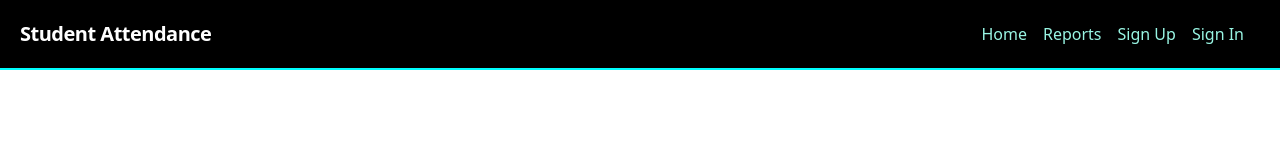
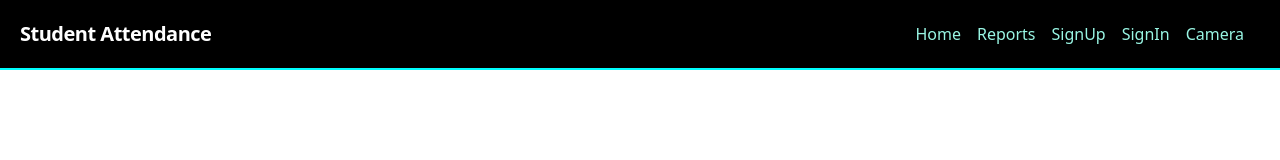
Before and after one commit to AbdElrahmanBEBO/Biometric-Authentication, a React (Create React App) app: page /ViewCam in a window 1280 px wide. Shown: the top 160 px of the page. Built offline with nearby package versions, Linux system fonts and the light colour scheme; no server answers.

Commit message:
add a webcamera

```diff
--- a/package.json
+++ b/package.json
@@ -16,6 +16,7 @@
     "react-icons": "^4.3.1",
     "react-router-dom": "^6.3.0",
     "react-scripts": "5.0.0",
+    "react-webcam": "^7.0.1",
     "web-vitals": "^2.1.4"
   },
   "scripts": {
--- a/src/App.js
+++ b/src/App.js
@@ -1,10 +1,7 @@
 import React from 'react';
 import { BrowserRouter as Router, Routes, Route } from "react-router-dom"
 
-import Navbar from "./Pages/Navbar";
-import Reports from "./Pages/Reports/Reports"
-import SignIn from './Pages/Sign-in/SignIn';
-import SignUp from './Pages/Sign-up/SignUp';
+import { Navbar, SignIn, SignUp, Reports, ViewCam } from './Pages';
 
 export default function App() {
   return (
@@ -16,6 +13,7 @@ export default function App() {
         <Route path='/Reports' element={<Reports />}/>
         <Route path='/SignUp' element={<SignUp />}/>
         <Route path='/SignIn' element={<SignIn />}/>
+        <Route path='/ViewCam' element={<ViewCam />}/>
         <Route path='*'/>
       </Routes>
     </Router>
--- /dev/null
+++ b/src/Pages/Camera/ViewCam.jsx
@@ -0,0 +1,10 @@
+import React from "react";
+import Webcam from "react-webcam";
+
+export default function ViewCam() {
+    return (
+        <div className="flex justify-center items-center m-9 p-9">
+            <Webcam />
+        </div>
+    )
+}
--- a/src/Pages/Navbar.jsx
+++ b/src/Pages/Navbar/Navbar.jsx
@@ -23,8 +23,9 @@ export default function Navbar() {
       >
         <a href="/home">Home</a>
         <a href="/reports">Reports</a>
-        <a href="/SignUp">Sign Up</a>
-        <a href="/SignIn">Sign In</a>
+        <a href="/SignUp">SignUp</a>
+        <a href="/SignIn">SignIn</a>
+        <a href="/ViewCam">Camera</a>
       </div>
       <div className="block sm:hidden">
         <button
--- a/src/Pages/Reports/Reports.jsx
+++ b/src/Pages/Reports/Reports.jsx
@@ -5,7 +5,7 @@ import { MdFormatListBulleted } from "react-icons/md";
 import { BsCheckCircleFill } from "react-icons/bs";
 
 //Array of Students
-import Students from "../studentData";
+import Students from "./studentData";
 
 export default function Reports() {
   const [StudentsData, updateStudents] = React.useState(Students);
--- a/src/Pages/Sign-up/SignUp.jsx
+++ b/src/Pages/Sign-up/SignUp.jsx
@@ -1,7 +1,7 @@
 import React from "react";
 import background from "../../assets/BG.jpg";
 
-import Students from "../studentData";
+import Students from "../Reports/studentData";
 
 export default function SignUp() {
   return (
--- /dev/null
+++ b/src/Pages/index.js
@@ -0,0 +1,7 @@
+import Navbar from "./Navbar/Navbar";
+import Reports from "./Reports/Reports"
+import SignIn from "./Sign-in/SignIn";
+import SignUp from "./Sign-up/SignUp";
+import ViewCam from "./Camera/ViewCam";
+
+export { Navbar, Reports, SignIn, SignUp, ViewCam };
```
Also changed, not shown: src/Pages/Reports/studentData.js (renamed from src/Pages/studentData.js), 1 other file (tests, documents, lock files or other folders).
